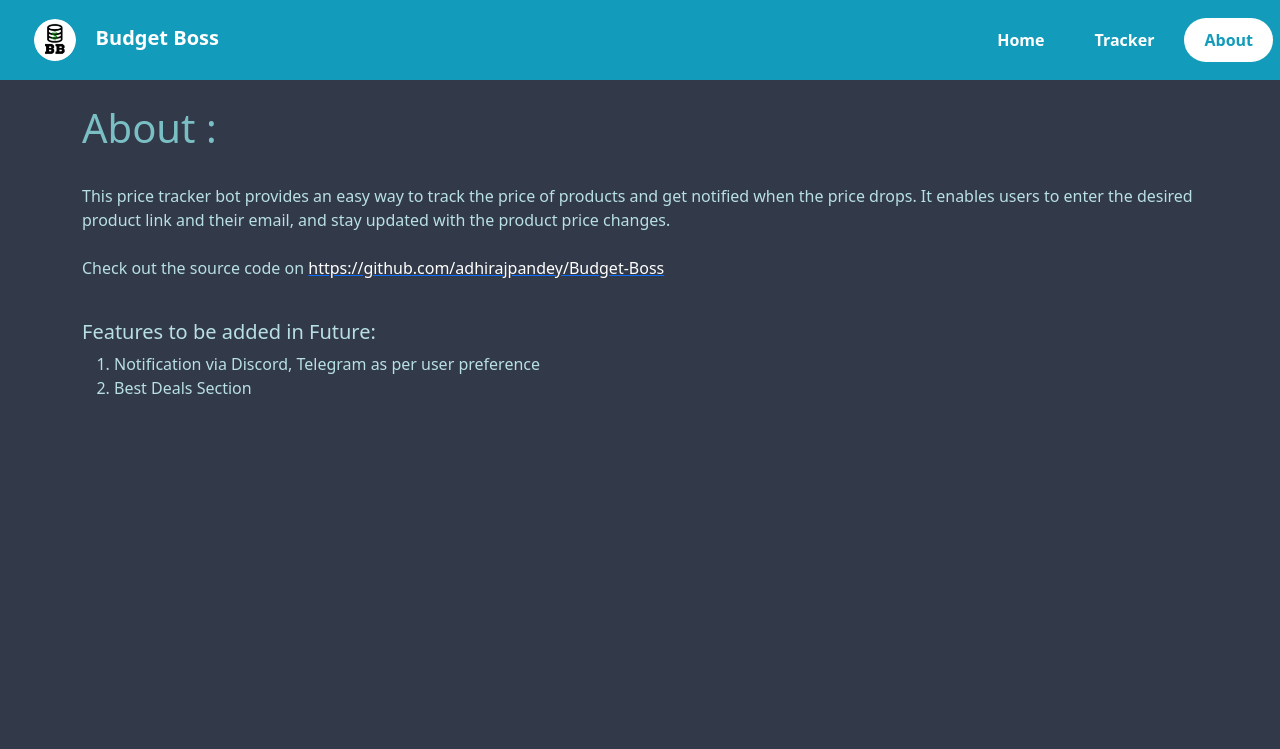
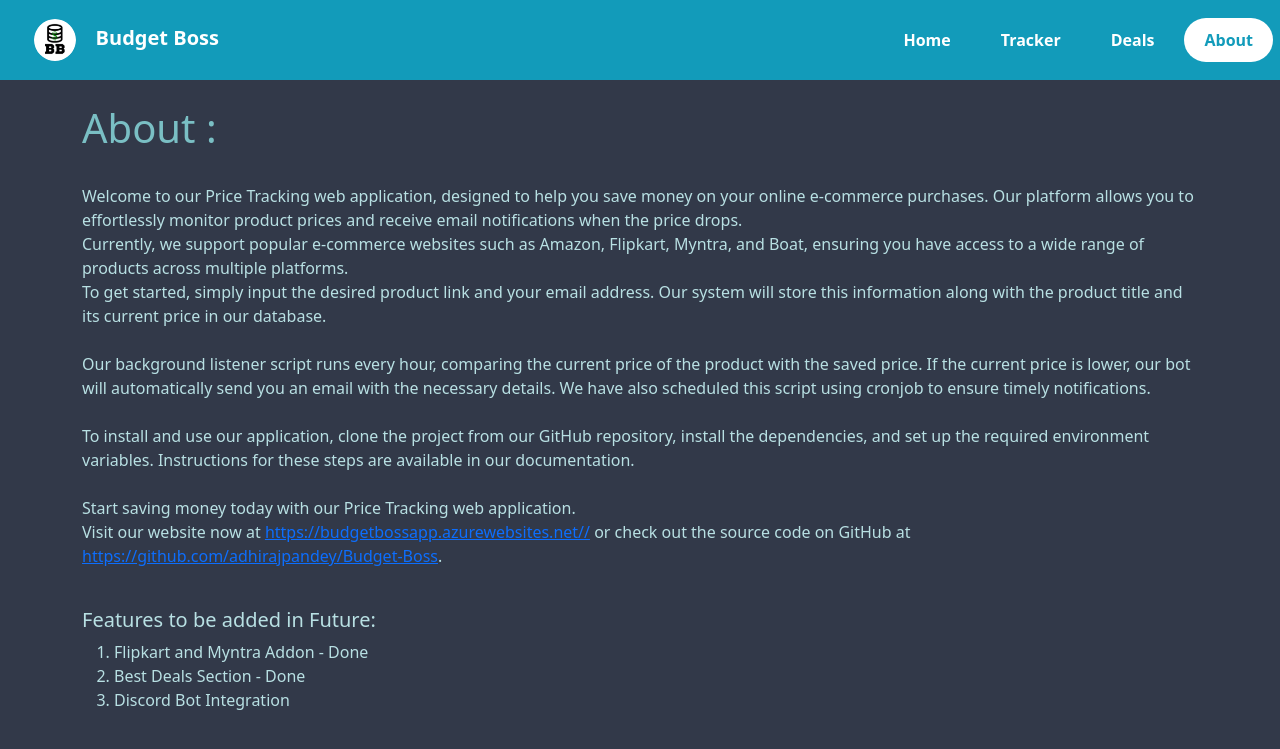
Before and after one commit to adhirajpandey/Budget-Boss, a Flask app: page /about in a window 1280 px wide. Shown: the top 749 px of the page. Run offline with Flask 2, Linux system fonts and the light colour scheme; parts of the project's set-up code (start-up, migrations or seed data) failed here and were passed over.

Commit message:
Add Deals Section

```diff
--- a/app.py
+++ b/app.py
@@ -2,7 +2,10 @@ from flask import Flask, render_template, request
 from helper import connectMongo, scrapeProductInfo_amzn, scrapeProductInfo_flkt, scrapeProductInfo_mntr, scrapeProductInfo_boat
 
 #make connection with mongo db
-coll = connectMongo()
+db = connectMongo()
+
+user_collection = db["BudgetBoss"]
+deals_collection = db["Deals"]
 
 app = Flask(__name__)
 
@@ -51,7 +54,7 @@ def tracker():
         else:
             #add data and redirect to status success
             # addData(wks, product_link, user_email, product_title, product_price)
-            coll.insert_one({"link" : product_link, "email": user_email, "product_title": product_title, "product_price": product_price})
+            user_collection.insert_one({"link" : product_link, "email": user_email, "product_title": product_title, "product_price": product_price})
             return render_template('statusS.html')
 
 
@@ -62,5 +65,13 @@ def tracker():
 def about():
     return render_template('about.html')
 
+
+@app.route('/deals')
+def deals():
+    queryres = deals_collection.find({"product_price" : {"$not" : {"$lt" : 1}}}).sort("message_time_unix", -1).limit(20)
+    products = [x for x in queryres]
+
+    return render_template('deals.html', products=products)
+
 if __name__ == '__main__':
-    app.run(host="0.0.0.0", port=80)
+    app.run(host="0.0.0.0", port=80, debug=True)
--- a/helper.py
+++ b/helper.py
@@ -23,10 +23,7 @@ def connectMongo() -> object:
         #connecting with database
         db = client["BudgetBossDB"]
 
-        #connecting with collection
-        col = db["BudgetBoss"]
-
-        return col
+        return db
 
     except:
         print("Error while connecting with mongo db")
--- a/templates/about.html
+++ b/templates/about.html
@@ -10,16 +10,28 @@
               <br/>
               <div class="post-excerpt">
                 <font color=#b8e0e3><p>
-                This price tracker bot provides an easy way to track the price of products and get notified when the price drops. It enables users to enter the desired product link and their email, and stay updated with the product price changes.
+                  Welcome to our Price Tracking web application, designed to help you save money on your online e-commerce purchases. Our platform allows you to effortlessly monitor product prices and receive email notifications when the price drops.<br>
+
+                    Currently, we support popular e-commerce websites such as Amazon, Flipkart, Myntra, and Boat, ensuring you have access to a wide range of products across multiple platforms.
+                    <br>
+                    To get started, simply input the desired product link and your email address. Our system will store this information along with the product title and its current price in our database.
+                    <br><br>
+                    Our background listener script runs every hour, comparing the current price of the product with the saved price. If the current price is lower, our bot will automatically send you an email with the necessary details. We have also scheduled this script using cronjob to ensure timely notifications.
+                  <br>
+                  <br>
+                  To install and use our application, clone the project from our GitHub repository, install the dependencies, and set up the required environment variables. Instructions for these steps are available in our documentation.
                 <br/>
                 <br/>
-                Check out the source code on <a href="https://github.com/adhirajpandey/Budget-Boss"><font color="#FFFFFF">https://github.com/adhirajpandey/Budget-Boss</font></a>
+                Start saving money today with our Price Tracking web application.
+                <br>
+                Visit our website now at <a href = https://budgetbossapp.azurewebsites.net>https://budgetbossapp.azurewebsites.net//</a> or check out the source code on GitHub at <a href = https://github.com/adhirajpandey/Budget-Boss>https://github.com/adhirajpandey/Budget-Boss</a>.
                 <br/>
                 <br/>
                 <h5>Features to be added in Future:</h5>
                 <ol>
-                  <li>Notification via Discord, Telegram as per user preference</li>
-                  <li>Best Deals Section</li>
+                  <li>Flipkart and Myntra Addon - Done</li>
+                  <li>Best Deals Section - Done</li>
+                  <li>Discord Bot Integration</li>
                 </ol>
                 </p></font>
 
--- a/templates/base.html
+++ b/templates/base.html
@@ -30,8 +30,12 @@
                 <a class="nav-link " aria-current="page" href="tracker"><b>Tracker</b></a>
               </li>
               <li class="nav-item">
+                <a class="nav-link" href="deals"><b>Deals</b></a>
+              </li>
+              <li class="nav-item">
                   <a class="nav-link " href="about"><b>About</b></a>
               </li>
+
             {% endif %}
             {% if request.path == '/tracker' %}
             <li class="nav-item">
@@ -41,8 +45,27 @@
               <a class="nav-link active" aria-current="page" href="tracker"><b>Tracker</b></a>
             </li>
             <li class="nav-item">
+              <a class="nav-link" href="deals"><b>Deals</b></a>
+            </li>
+            <li class="nav-item">
                 <a class="nav-link " href="about"><b>About</b></a>
             </li>
+
+            {% endif %}
+            {% if request.path == '/deals' %}
+            <li class="nav-item">
+              <a class="nav-link " href="index"><b>Home</b></a>
+            </li>
+            <li class="nav-item">
+                <a class="nav-link" aria-current="page" href="tracker"><b>Tracker</b></a>
+            </li>
+            <li class="nav-item">
+              <a class="nav-link active" href="deals"><b>Deals</b></a>
+            </li>
+            <li class="nav-item">
+              <a class="nav-link" href="about"><b>About</b></a>
+            </li>
+
             {% endif %}
             {% if request.path == '/about' %}
             <li class="nav-item">
@@ -52,8 +75,12 @@
                 <a class="nav-link" aria-current="page" href="tracker"><b>Tracker</b></a>
             </li>
             <li class="nav-item">
+              <a class="nav-link" href="deals"><b>Deals</b></a>
+            </li>
+            <li class="nav-item">
               <a class="nav-link active" href="about"><b>About</b></a>
             </li>
+
             {% endif %}
         </ul>
     </nav>
```
Also changed, not shown: static/css/styles.css (+28 -0 lines), templates/deals.html (added, +13 -0 lines).
